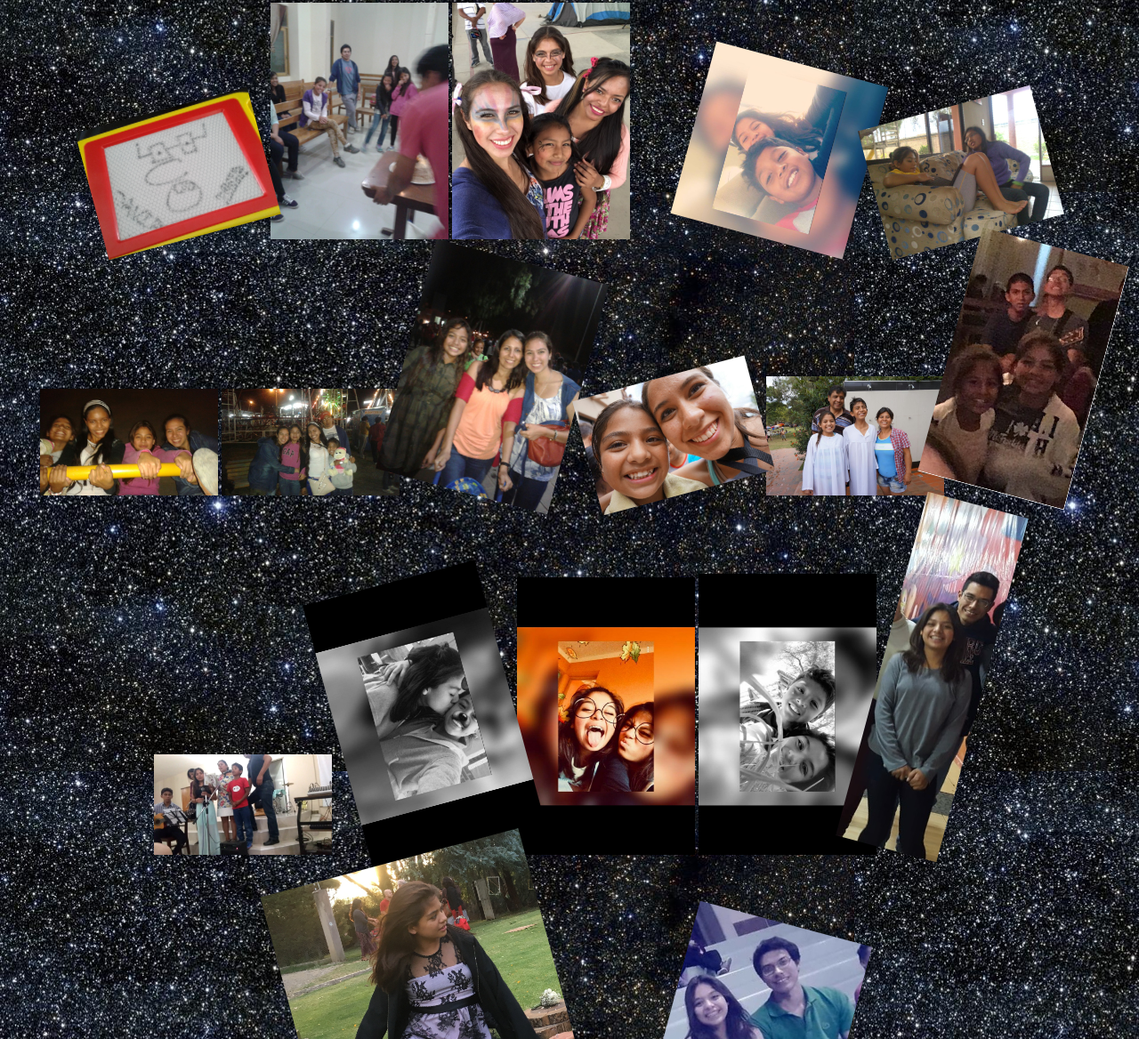
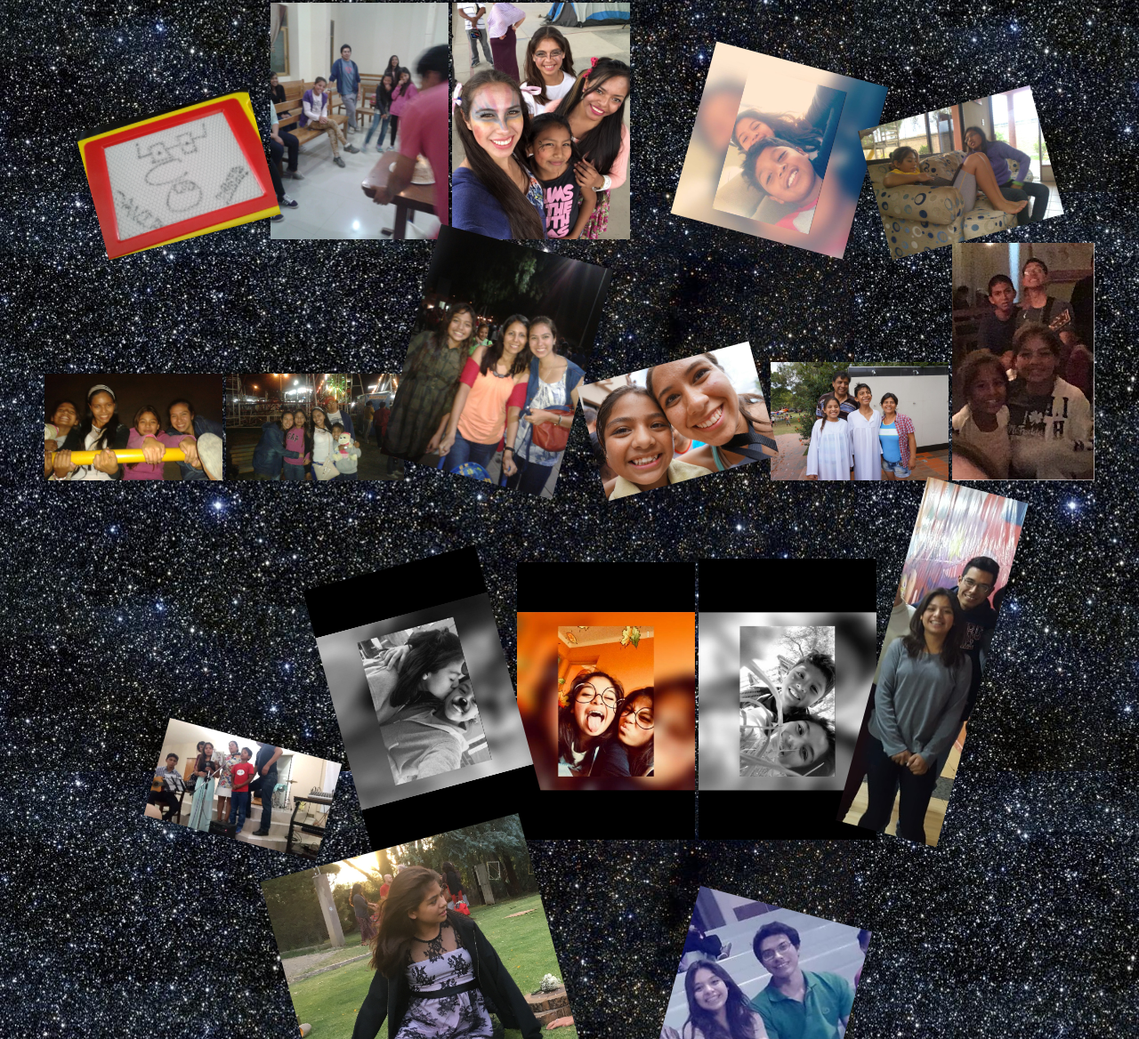
Before and after one commit to uploadersa/uploadersa.github.io, a plain HTML site: page tarjeta/index.html in a window 1280 px wide. Shown: the part 2388-3556 px from the top of the page at 89% size. Drawn offline with Linux system fonts and the light colour scheme.

Commit message:
Change image layout

```diff
--- a/tarjeta/index.html
+++ b/tarjeta/index.html
@@ -152,8 +152,8 @@ here are mine.
 	<img src="ph4.jpg" width="200px" style="transform:rotate(15deg);" />
 	<img src="ph5.jpg" width="200px" style="transform:rotate(-15deg);" />
 	<img src="ph6.jpg" width="200px" style="" />
-	<img src="ph7.png" width="170px" style="transform:rotate(15deg);" />
-	<img src="ph8.jpg" width="200px" style="" />
+	<img src="ph7.png" width="160px" style="" />
+	<img src="ph8.jpg" width="200px" style="transform:rotate(15deg);" />
 	<img src="ph9.jpg" width="200px" style="transform:rotate(-15deg);" />
 	<img src="ph10.jpg" width="200px" style="" />
 	<img src="ph11.jpg" width="200px" style="" />
```
